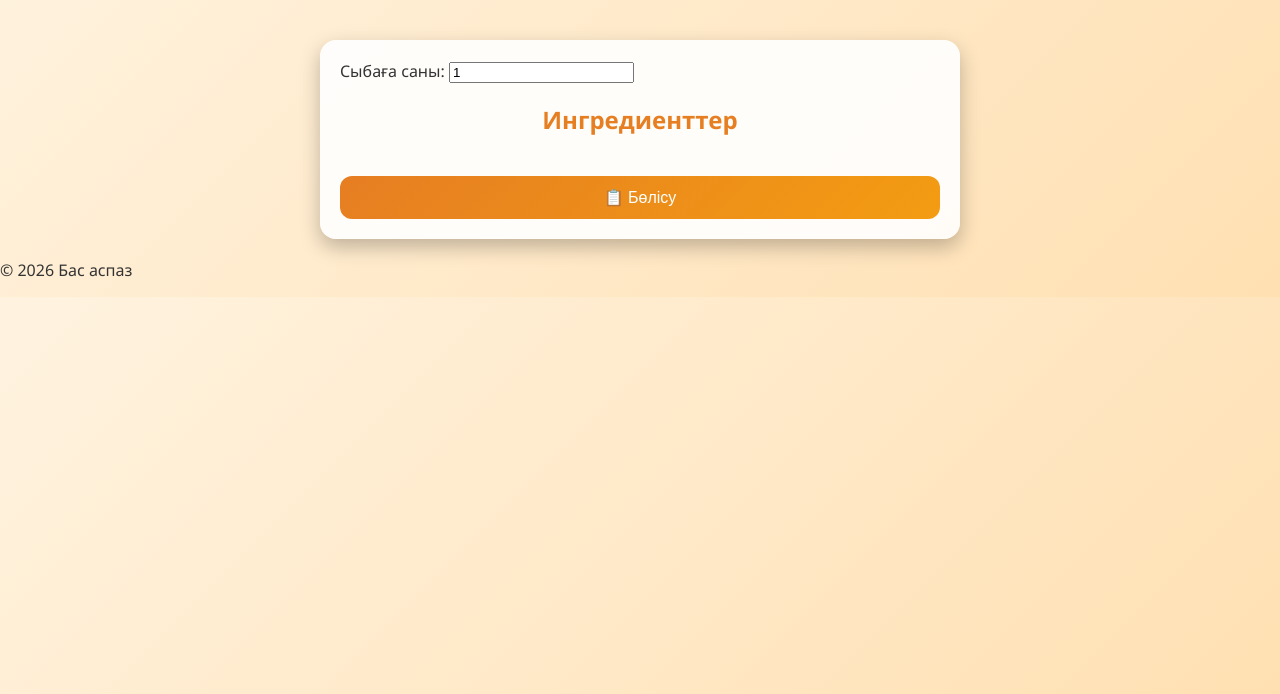
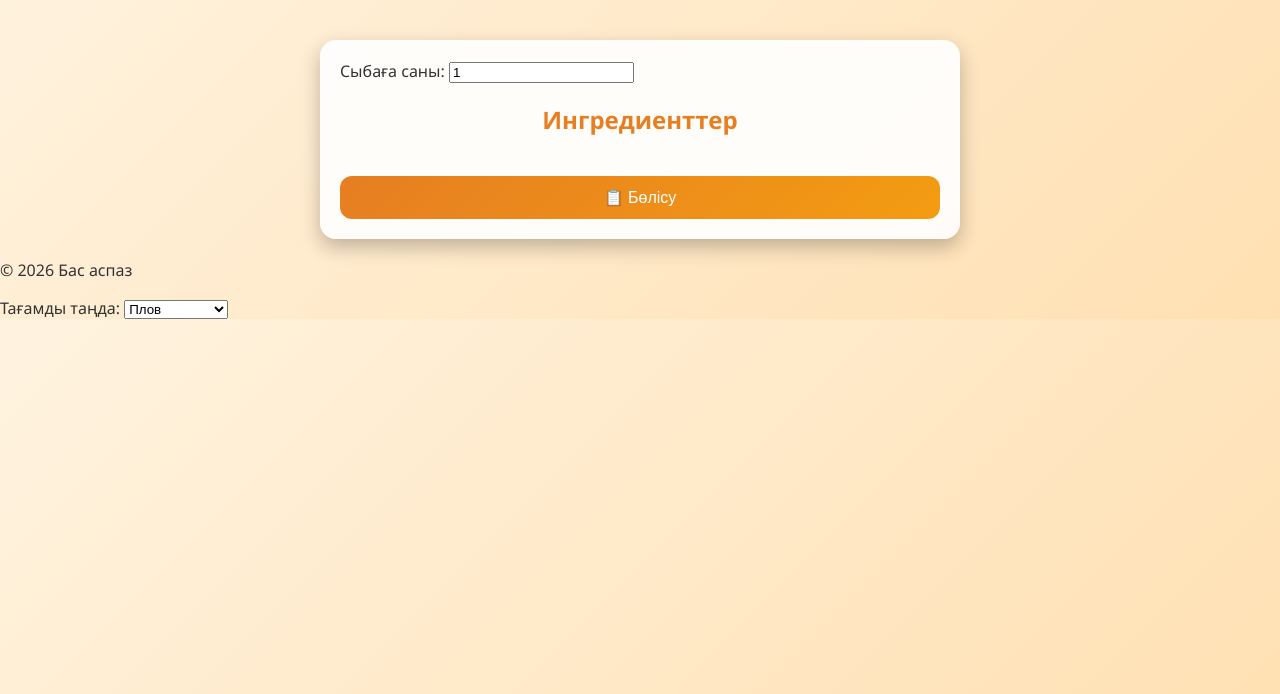
Before and after one commit to n51400520-commits/cook, a plain HTML site: page index.html in a window 1280 px wide. Shown: the part 106-800 px from the top of the page. Drawn offline with Linux system fonts and the light colour scheme.

Commit message:
Update index.html

```diff
--- a/index.html
+++ b/index.html
@@ -29,6 +29,16 @@
   <footer>
     <p>© 2026 Бас аспаз</p>
   </footer>
+<section>
+  <label for="dish">Тағамды таңда:</label>
+  <select id="dish">
+    <option value="plov">Плов</option>
+    <option value="lagman">Лагман</option>
+    <option value="japanese_curry">Жапон карри</option>
+    <option value="omelet">Омлет</option>
+    <option value="onigiri">Онигири</option>
+  </select>
+</section>
 
   <script src="script.js"></script>
 </body>
```
